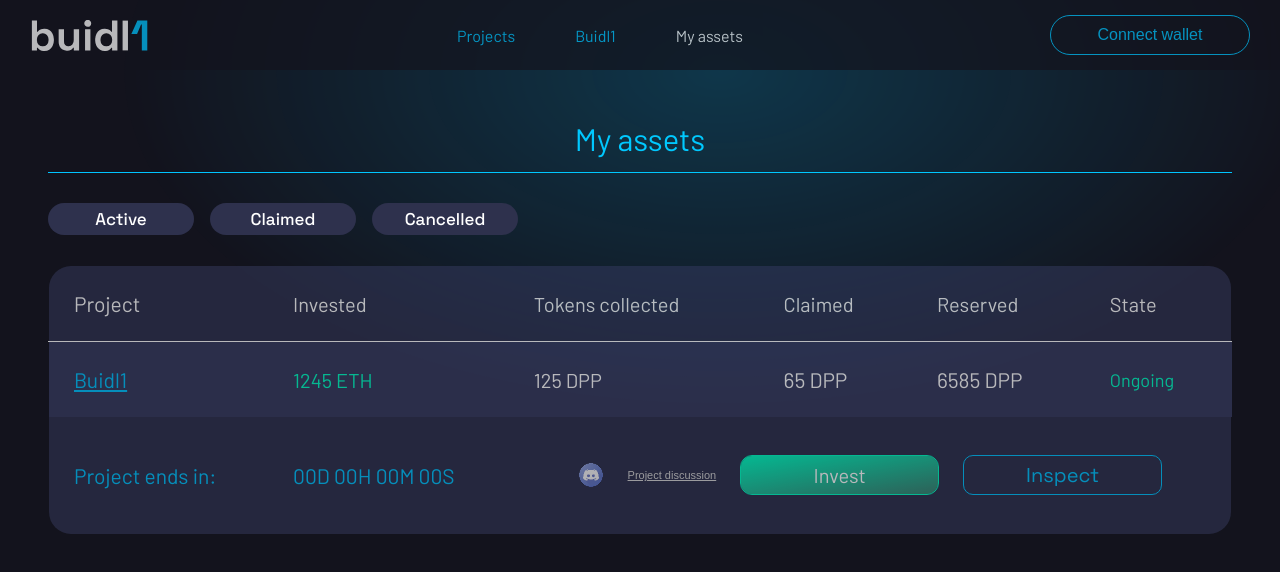
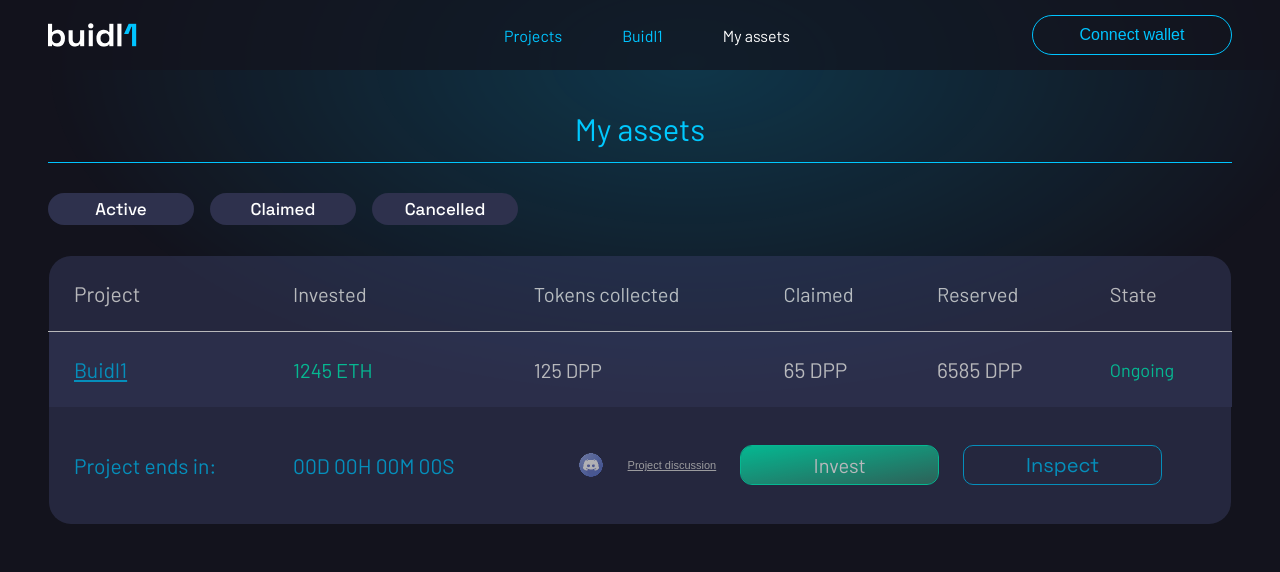
Before and after one commit to buidlone/frontend, a Next.js app: page /assets in a window 1280 px wide. Shown: the top 572 px of the page. Built offline with nearby package versions, Linux system fonts and the light colour scheme.

Commit message:
Sticky navbar, other styling changes;

```diff
--- a/pages/buidl1.tsx
+++ b/pages/buidl1.tsx
@@ -3,11 +3,12 @@ import ProgressSection from '../src/components/progressSection';
 import { FeaturesSec } from '../src/components/featuredProjectsSection/styled';
 import FundingBlock from '../src/components/fundingBlock';
 import ProjectHeader from '../src/components/projectHeader';
-import { Container } from '../styles/Container';
+import { BgImage, Container } from '../styles/Container';
 
 const Buidl1 = () => {
   return (
     <Container>
+      <BgImage isFixed />
       <ProjectHeader
         text={'Project 1 - BUIDL 1 - Self raising capital'}
         stage={'STAGE 1'}
@@ -16,9 +17,7 @@ const Buidl1 = () => {
         <FundingBlock />
         <FundingBlock />
       </FeaturesSec>
-
       <ProgressSection />
-
       <AboutSection />
     </Container>
   );
--- a/src/components/assetsSection/styled.tsx
+++ b/src/components/assetsSection/styled.tsx
@@ -4,7 +4,7 @@ import { ProjectHeadWrapper } from '../projectHeader/styled';
 export const AssetsHeader = styled(ProjectHeadWrapper)`
   width: 100%;
   font-size: 31px;
-  ${ProjectHeadWrapper}
+
 `;
 
 export const StateButton = styled.button`
--- a/src/components/navbar/index.tsx
+++ b/src/components/navbar/index.tsx
@@ -1,5 +1,14 @@
 import { useRouter } from 'next/router';
-import { ConnetWalletBtn, StyledNavBar } from './styled';
+import {
+  Nav,
+  NavbarContainer,
+  NavLogo,
+  NavLink,
+  NavMenu,
+  NavItem,
+  ConnectWalletBtn,
+  ButtonWrapper,
+} from './styled';
 import logo from '../../../public/buidl1.svg';
 import Link from 'next/link';
 import Image from 'next/image';
@@ -8,25 +17,40 @@ const Navbar = () => {
   const router = useRouter();
 
   return (
-    <StyledNavBar>
-      <Image src={logo} alt={''} width={'120'} />
-      <div>
+    <Nav>
+      <NavbarContainer>
+        <NavLogo src={logo} />
+        <NavMenu>
+          <NavItem>
             <Link href='/projects' passHref>
-          <a className={router.pathname == '/projects' ? 'active' : ''}>
+              <NavLink
+                className={router.pathname == '/projects' ? 'active' : ''}
+              >
                 Projects
-          </a>
+              </NavLink>
             </Link>
+          </NavItem>
+          <NavItem>
             <Link href='/buidl1' passHref>
-          <a className={router.pathname == '/buidl1' ? 'active' : ''}>Buidl1</a>
+              <NavLink className={router.pathname == '/buidl1' ? 'active' : ''}>
+                Buidl1
+              </NavLink>
             </Link>
+          </NavItem>
+          <NavItem>
             <Link href='/assets' passHref>
-          <a className={router.pathname == '/assets' ? 'active' : ''}>
+              <NavLink className={router.pathname == '/assets' ? 'active' : ''}>
                 My assets
-          </a>
+              </NavLink>
             </Link>
-      </div>
-      <ConnetWalletBtn>Connect wallet</ConnetWalletBtn>
-    </StyledNavBar>
+          </NavItem>
+        </NavMenu>
+
+        <ButtonWrapper>
+          <ConnectWalletBtn>Connect wallet</ConnectWalletBtn>
+        </ButtonWrapper>
+      </NavbarContainer>
+    </Nav>
   );
 };
 
--- a/src/components/navbar/styled.tsx
+++ b/src/components/navbar/styled.tsx
@@ -1,31 +1,72 @@
+import Image from 'next/image';
 import styled, { css } from 'styled-components';
 
-export const StyledNavBar = styled.div`
+export const Nav = styled.nav`
+  height: 70px;
+  background-color: rgba(19, 19, 29, 0.7);
+  margin-top: 0px;
+  display: flex;
+  justify-content: center;
+  align-items: center;
+  font-size: 1rem;
+  position: sticky;
+  top: 0;
+  z-index: 10;
+
+  @media screen and (max-width: 991px) {
+    transition: 0.8s all ease;
+  }
+`;
+
+export const NavbarContainer = styled.div`
   display: flex;
   justify-content: space-between;
-  padding: 30px;
   height: 70px;
+  z-index: 1;
   width: 100%;
-  gap: 30px;
+  padding: 0 3rem;
+  max-width: 1400px;
+
+  @media screen and (max-width: 991px) {
+    padding: 0 30px;
+  }
+`;
+
+export const NavLogo = styled(Image)`
+  justify-self: flex-start;
+  display: flex;
   align-items: center;
-  background: #13131d;
-  margin-bottom: 50px;
-  color: #00c4ff;
-  font-size: 16px;
-  max-width: 1400px;
-  margin-left: auto;
-  margin-right: auto;
-  position: relative;
-  z-index: 4;
-  opacity: 0.7;
+  margin-left: 24px;
+  opacity: 1;
+`;
 
+export const NavMenu = styled.ul`
+  display: flex;
+  align-items: center;
+  list-style: none;
+  text-align: center;
+  margin-right: -85px;
+  gap: 3.75rem;
 
-  a {
+  @media screen and (max-width: 800px) {
+    margin-right: 0px;
+    gap: 2.5rem;
+  }
+`;
+
+export const NavItem = styled.li`
+  height: 80px;
+`;
+
+export const NavLink = styled.a`
+  display: flex;
+  align-items: center;
+  text-decoration: none;
   cursor: pointer;
-    margin-left: 30px;
-    margin-right: 30px;
-    transition: 250ms ease-in;
-    transform: translateX(0);
+  height: 100%;
+  font-size: 1rem;
+  font-family: "Barlow", sans-serif;
+  color: rgba(0, 196, 255, 1);
 
   &:hover {
     color: white;
@@ -34,27 +75,37 @@ export const StyledNavBar = styled.div`
   &.active {
     color: white;
   }
-  }
 `;
 
-export const ConnetWalletBtn = styled.button`
-  width: 200px;
+export const ButtonWrapper = styled.div`
+  display: flex;
+  align-items: center;
+`;
+
+export const ConnectWalletBtn = styled.button`
+  width: 12.5rem;
   height: 40px;
   border-radius: 20px;
   background: transparent;
   color: #00c4ff;
   border: 1px solid #00c4ff;
   text-align: center;
-  font-size: 16px;
+  font-size: 1rem;
   cursor: pointer;
-  transition: 250ms ease-in;
+  transition: all 250ms ease-in;
   transform: translateX(0);
 
   &:hover {
+    transition: all 0.2s ease-in-out;
     color: white;
     border: 1px solid white;
   }
+
+  @media screen and (max-width: 800px) {
+    width: 100%;
+  }
 `;
+
 
 export const ProjectHeader = styled.button`
   width: 200px;
--- a/src/components/projectHeader/styled.tsx
+++ b/src/components/projectHeader/styled.tsx
@@ -3,7 +3,7 @@ import styled, { css } from 'styled-components';
 export const ProjectHeadWrapper = styled.div`
   text-align: center;
   font-size: 38px;
-  margin-top: 20px;
+  margin-top: 40px;
   padding-bottom: 15px;
   color: #00c4ff;
   width: 60%;
--- a/styles/Container.tsx
+++ b/styles/Container.tsx
@@ -1,5 +1,9 @@
 import Image from 'next/image';
 import styled from 'styled-components';
+
+interface Props {
+  isFixed?: boolean;
+}
 
 export const Container = styled.div`
   z-index: 1;
@@ -15,12 +19,27 @@ export const Container = styled.div`
   }
 `;
 
-export const BgImage = styled.div`
+export const BgImage = styled.div<Props>`
+  ${(props) => {
+    if (props.isFixed) {
+      return `
       position: absolute;
       z-index: 2;
-  top: -380px;
-  left: 123px;
-  width: 1194px;
+      top: -35.75rem;
+      max-width: 1400px;
+      width: 100%;
+      height: 1028px;
+      background: transparent radial-gradient(closest-side at 50% 50%, #009DFF 0%, #0076FF00 100%) 0% 0% no-repeat padding-box;
+      mix-blend-mode: color;
+      opacity: 0.1;
+      `;
+    } else {
+      return `
+      position: absolute;
+      z-index: 2;
+      top: -23.75rem;
+      max-width: 1400px;
+      width: 100%;
       height: 664px;
       background: transparent
       radial-gradient(closest-side at 50% 50%, #00c4ff 0%, #00c4ff00 100%) 0% 0%
@@ -28,3 +47,6 @@ export const BgImage = styled.div`
       mix-blend-mode: overlay;
       opacity: 0.2;
       `;
+    }
+  }};
+`;
```
Also changed, not shown: src/components/AboutSection/index.tsx (+13 -14 lines), src/components/projectsInfoSection/styled.tsx (+7 -2 lines). Lines whose indentation alone changed are shown as unchanged.
